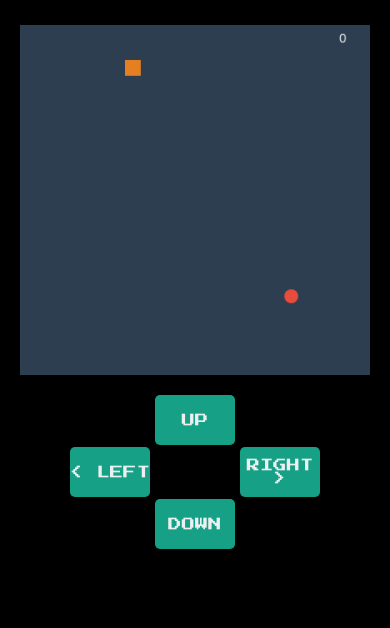
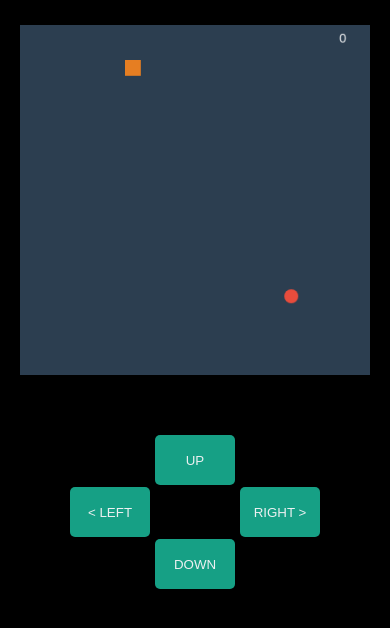
Before and after one commit to lucasdonordeste/jogodacobrinha, a plain HTML site: page extra/mobile.html in a window 390 px wide. Drawn offline with Linux system fonts and the light colour scheme.

Commit message:
Update snake.css

```diff
--- a/extra/snake.css
+++ b/extra/snake.css
@@ -50,6 +50,7 @@
       display: block;
       margin-top: 20px;
       width: 100vw;
+      padding-top: 40px;
     }
 
     button{
@@ -59,7 +60,7 @@
       border: none;
       color: #ecf0f1;
       background-color: #16a085;
-      font-family: "Press Start 2P", cursive;
+
     }
 
     .div-side {
```
